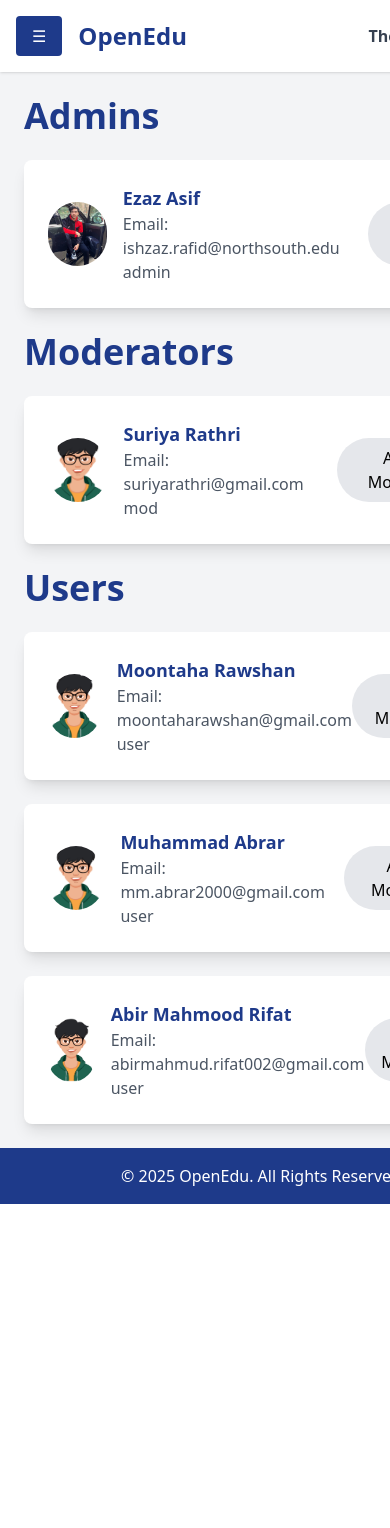
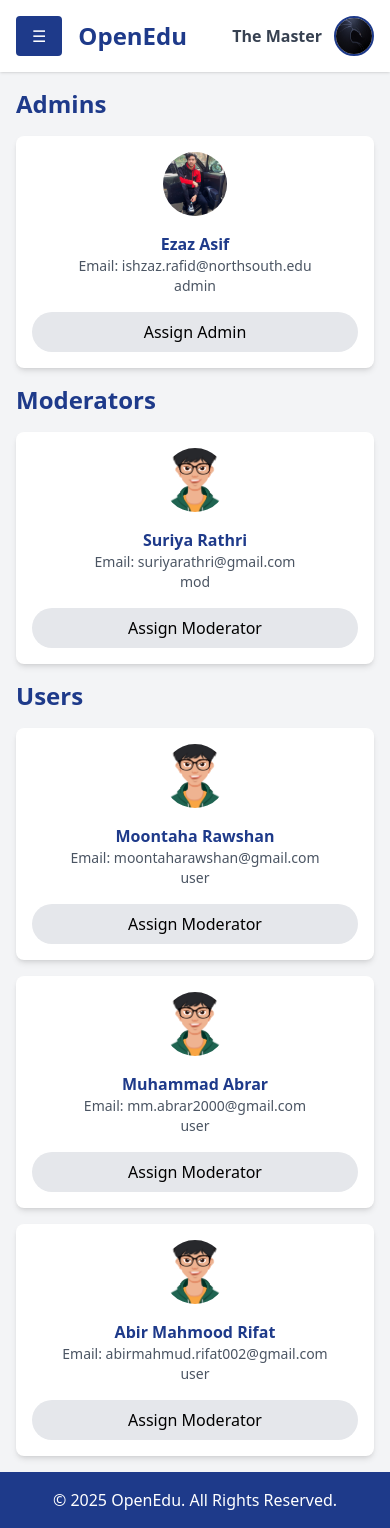
Before and after one commit to mrinoye/OpenEDU-A-Comprehensive-Open-Source-Learning-Platform, a Django app: page /appoint in a window 390 px wide; the page is wider, and only the part inside the window is pictured. Before the commit the page ends 1204 px from the top of that part, so only its background shows below. Run offline with Django 5.2, Linux system fonts and the light colour scheme; a user stored in the database is signed in; data comes from the database, SQL or seed files in the repository; some libraries are stand-ins or nearby versions.

Commit message:
fixed the stundent paged and appoint page zoomout issue

```diff
--- a/gitlms/home/templates/pages/appoint.html
+++ b/gitlms/home/templates/pages/appoint.html
@@ -1,87 +1,89 @@
 {% extends 'dashboard.html' %} {% block content %} {% load static %}
 
-<div class="p-6 flex-grow">
-  <div class="space-y-6">
+<div class="p-4 sm:p-6 flex-grow overflow-auto">
+  <div class="space-y-4 sm:space-y-6">
     {% if admins and isMaster %}
-    <h1 class="text-4xl font-bold text-blue-900 mb-4">Admins</h1>
+    <h1 class="text-2xl sm:text-4xl font-bold text-blue-900 mb-4">Admins</h1>
     {% for user in admins %}
     <div
-      class="flex items-center bg-white p-6 rounded-lg shadow-lg hover:shadow-xl transition duration-300 transform hover:scale-105 relative"
+      class="flex flex-col sm:flex-row sm:items-center bg-white p-4 sm:p-6 rounded-lg shadow-md hover:shadow-xl transition-transform duration-300 transform hover:scale-[1.02] relative"
     >
-      <div class="w-16 h-16 mr-4">
+      <div class="w-16 h-16 mb-4 sm:mb-0 sm:mr-4 mx-auto sm:mx-0">
         <img
           src="{{ user.profilepicture.url }}"
           class="w-full h-full rounded-full object-cover"
         />
       </div>
-      <div class="flex-grow">
-        <h3 class="text-lg font-semibold text-blue-900">
+      <div class="flex-grow text-center sm:text-left">
+        <h3 class="text-base sm:text-lg font-semibold text-blue-900">
           {{ user.first_name }} {{ user.last_name }}
         </h3>
-        <p class="text-gray-600">Email: {{ user.email }}</p>
-        <p class="text-gray-600">{{ user.role }}</p>
+        <p class="text-gray-600 text-sm sm:text-base">
+          Email: {{ user.email }}
+        </p>
+        <p class="text-gray-600 text-sm sm:text-base">{{ user.role }}</p>
       </div>
-
-      <!-- Appoint Button (Admin Role) -->
       <button
         onclick="showAppointModal('admin', '{{ user.id }}')"
-        class="bg-gray-200 hover:bg-gray-300 p-2 rounded-full focus:outline-none"
+        class="bg-gray-200 hover:bg-gray-300 p-2 rounded-full focus:outline-none mt-4 sm:mt-0 sm:ml-4"
       >
         Assign Admin
       </button>
     </div>
     {% endfor %} {% endif %} {% if moderators %}
-    <h1 class="text-4xl font-bold text-blue-900 mb-4">Moderators</h1>
+    <h1 class="text-2xl sm:text-4xl font-bold text-blue-900 mb-4">
+      Moderators
+    </h1>
     {% for user in moderators %}
     <div
-      class="flex items-center bg-white p-6 rounded-lg shadow-lg hover:shadow-xl transition duration-300 transform hover:scale-105 relative"
+      class="flex flex-col sm:flex-row sm:items-center bg-white p-4 sm:p-6 rounded-lg shadow-md hover:shadow-xl transition-transform duration-300 transform hover:scale-[1.02] relative"
     >
-      <div class="w-16 h-16 mr-4">
+      <div class="w-16 h-16 mb-4 sm:mb-0 sm:mr-4 mx-auto sm:mx-0">
         <img
           src="{{ user.profilepicture.url }}"
           class="w-full h-full rounded-full object-cover"
         />
       </div>
-      <div class="flex-grow">
-        <h3 class="text-lg font-semibold text-blue-900">
+      <div class="flex-grow text-center sm:text-left">
+        <h3 class="text-base sm:text-lg font-semibold text-blue-900">
           {{ user.first_name }} {{ user.last_name }}
         </h3>
-        <p class="text-gray-600">Email: {{ user.email }}</p>
-        <p class="text-gray-600">{{ user.role }}</p>
+        <p class="text-gray-600 text-sm sm:text-base">
+          Email: {{ user.email }}
+        </p>
+        <p class="text-gray-600 text-sm sm:text-base">{{ user.role }}</p>
       </div>
-
-      <!-- Appoint Button (Moderator Role) -->
       <button
         onclick="showAppointModal('moderator', '{{ user.id }}')"
-        class="bg-gray-200 hover:bg-gray-300 p-2 rounded-full focus:outline-none"
+        class="bg-gray-200 hover:bg-gray-300 p-2 rounded-full focus:outline-none mt-4 sm:mt-0 sm:ml-4"
       >
         Assign Moderator
       </button>
     </div>
     {% endfor %} {% endif %} {% if rusers %}
-    <h1 class="text-4xl font-bold text-blue-900 mb-4">Users</h1>
+    <h1 class="text-2xl sm:text-4xl font-bold text-blue-900 mb-4">Users</h1>
     {% for user in rusers %}
     <div
-      class="flex items-center bg-white p-6 rounded-lg shadow-lg hover:shadow-xl transition duration-300 transform hover:scale-105 relative"
+      class="flex flex-col sm:flex-row sm:items-center bg-white p-4 sm:p-6 rounded-lg shadow-md hover:shadow-xl transition-transform duration-300 transform hover:scale-[1.02] relative"
     >
-      <div class="w-16 h-16 mr-4">
+      <div class="w-16 h-16 mb-4 sm:mb-0 sm:mr-4 mx-auto sm:mx-0">
         <img
           src="{{ user.profilepicture.url }}"
           class="w-full h-full rounded-full object-cover"
         />
       </div>
-      <div class="flex-grow">
-        <h3 class="text-lg font-semibold text-blue-900">
+      <div class="flex-grow text-center sm:text-left">
+        <h3 class="text-base sm:text-lg font-semibold text-blue-900">
           {{ user.first_name }} {{ user.last_name }}
         </h3>
-        <p class="text-gray-600">Email: {{ user.email }}</p>
-        <p class="text-gray-600">{{ user.role }}</p>
+        <p class="text-gray-600 text-sm sm:text-base">
+          Email: {{ user.email }}
+        </p>
+        <p class="text-gray-600 text-sm sm:text-base">{{ user.role }}</p>
       </div>
-
-      <!-- Appoint Button (Moderator Role) -->
       <button
         onclick="showAppointModal('moderator', '{{ user.id }}')"
-        class="bg-gray-200 hover:bg-gray-300 p-2 rounded-full focus:outline-none"
+        class="bg-gray-200 hover:bg-gray-300 p-2 rounded-full focus:outline-none mt-4 sm:mt-0 sm:ml-4"
       >
         Assign Moderator
       </button>
@@ -94,10 +96,9 @@
 {% include 'appoint_modals/appointModal.html' %}
 
 <script>
-requestUserRole="{{request.user.role}}";
-requestUserDepartment={{request.user.department}};
-
+  requestUserRole = "{{ request.user.role }}";
+  requestUserDepartment = {{ request.user.department }};
 </script>
-<script src={% static 'js/appointDropDown.js' %}></script>
+<script src="{% static 'js/appointDropDown.js' %}"></script>
 
 {% endblock %}
```
Also changed, not shown: gitlms/home/templates/pages/students.html (+13 -13 lines).
